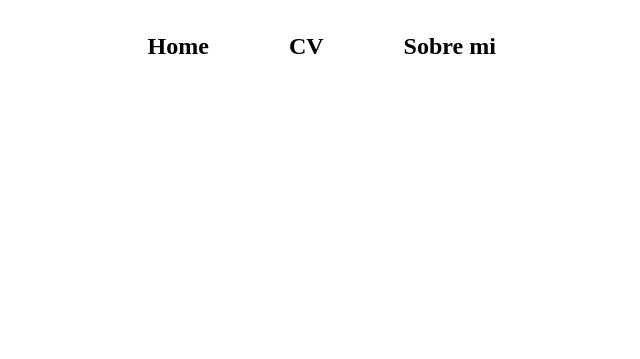
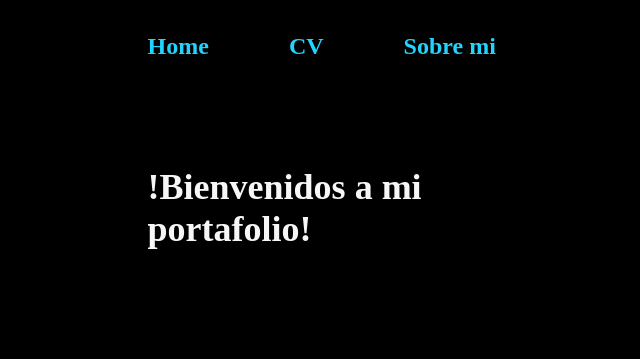
Before and after one commit to tierrezzz/Portafolio-TP1-UTN, a plain HTML site: page index.html in a window 1280 px wide. Shown: the whole page, without its empty margins (50-690 px from the left). Drawn offline with Linux system fonts and the light colour scheme.

Commit message:
Aplicando presentacion P1

```diff
--- a/index.html
+++ b/index.html
@@ -17,5 +17,16 @@
         </nav>
     </header>
 
+    <!-- main para la parte principal -->
+    <main class="presentacion">
+        <!--Presentacion de mi portafolio -->
+        <section class="presentacion_contenido">
+            <h1 class="presentacion_contenido_titulo">
+                !Bienvenidos a mi
+                <Strong class="titulo_destaquee"> portafolio!</Strong> <!-- Destacar elemento-->
+            </h1>
+
+        </section>
+    </main>
 </body>
 </html>
--- a/style.css
+++ b/style.css
@@ -1,5 +1,4 @@
 
-variables css
 :root
 {
     --color-primario: #000000;
@@ -33,3 +32,29 @@ body {
     color: var(--color-terciario);
     text-decoration: none;
 }
+.presentacion
+{
+    display: flex;
+    align-items:center;
+    padding: 6% 15%;
+    justify-content: space-between;
+    gap: 82px;
+}
+
+.presentacion_contenido
+{
+    width: 50%;
+    display: flex;
+    flex-direction: column;
+    gap: 40px;
+}
+
+.presentacion_contenido_titulo
+{
+    font-size: 2.25rem;
+    font-family: var(--fuente-krona);
+}
+
+.titulo-destaque {
+    color: var(--color-terciario);
+}
```
